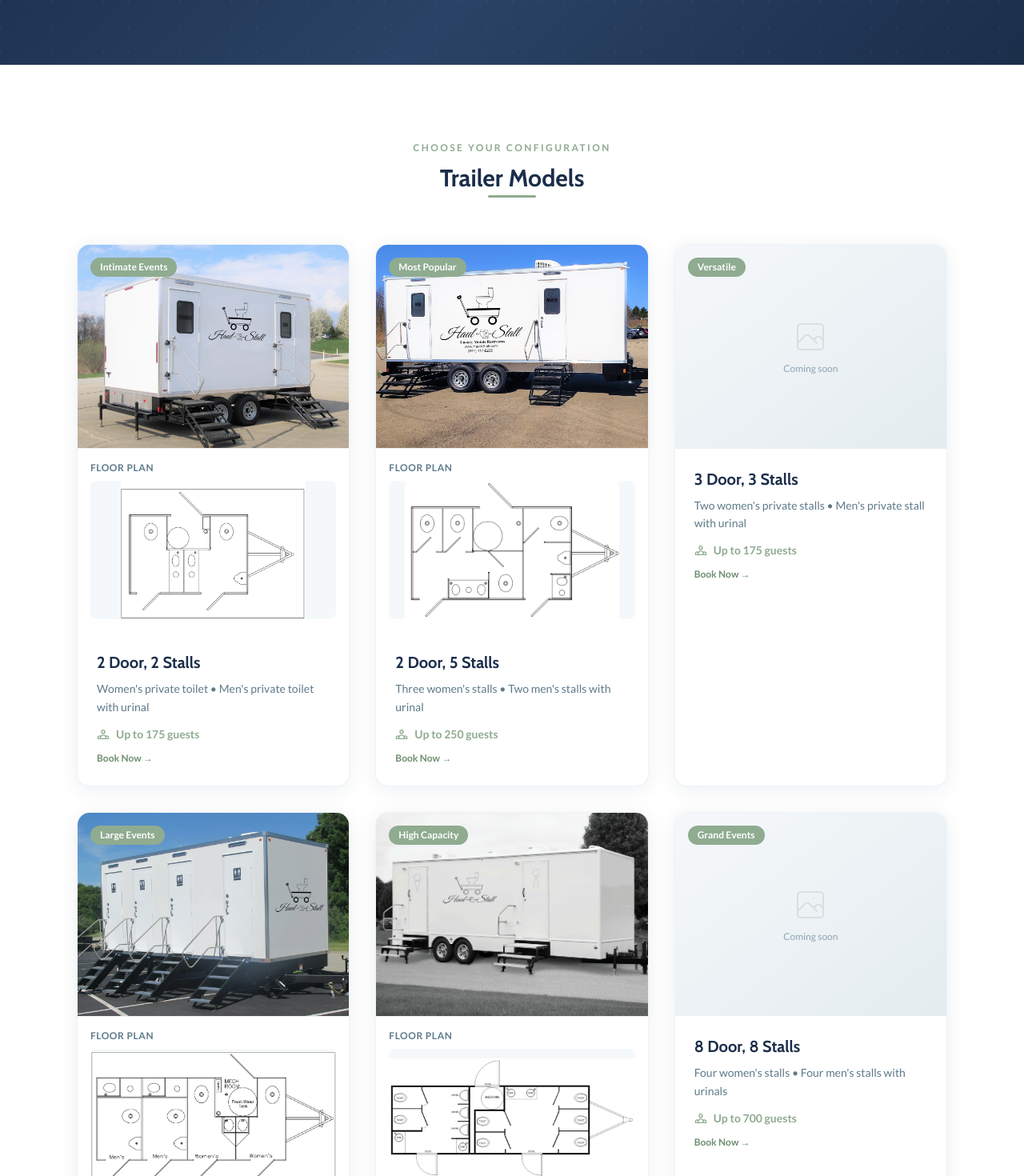
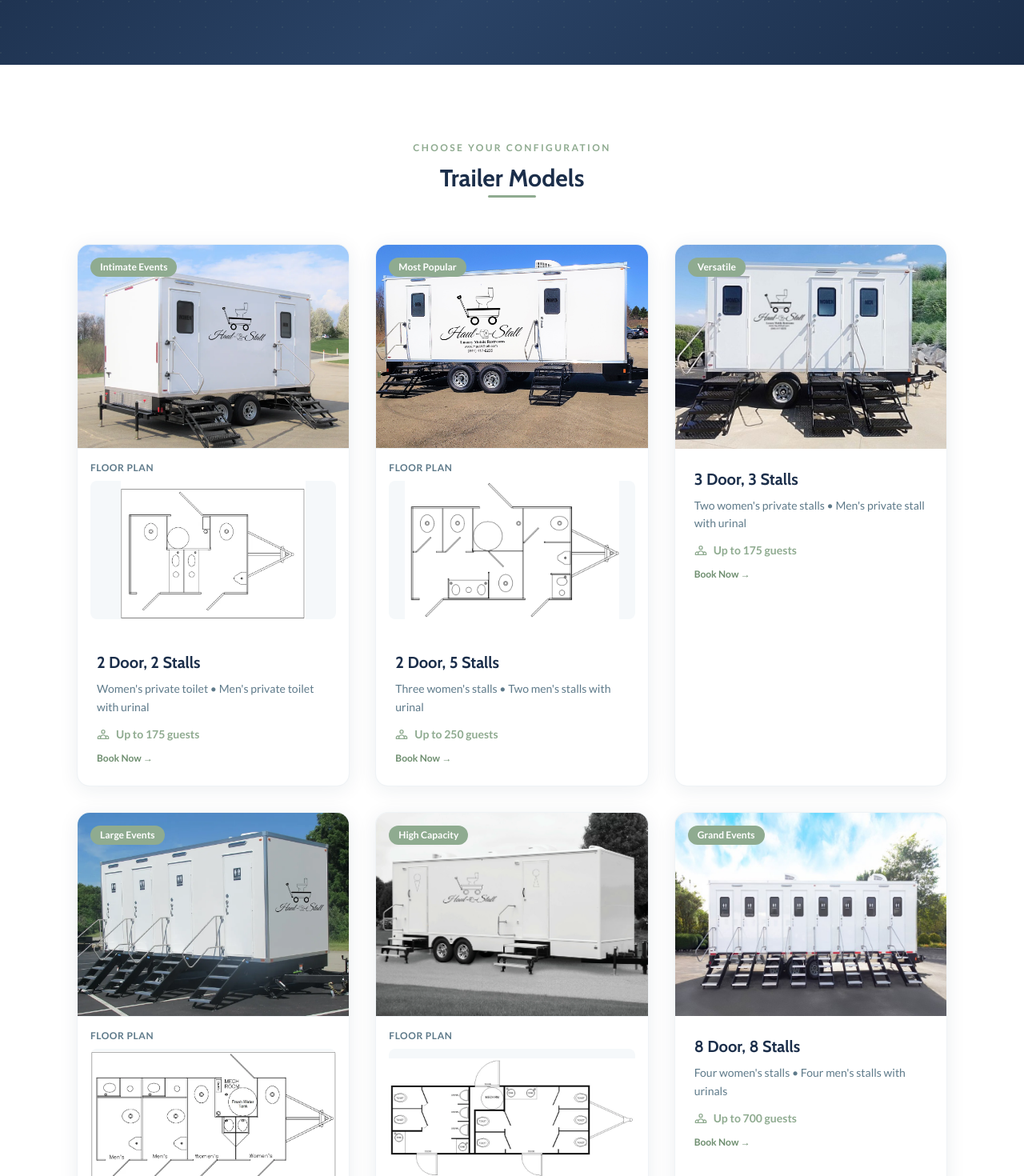
Before and after one commit to LanceBisesar/Haulastall, a Next.js app: page /gallery in a window 1280 px wide. Shown: the part 296-1766 px from the top of the page at 80% size. Built offline with nearby package versions, Linux system fonts and the light colour scheme.

Commit message:
Add exterior photos for 3-door and 8-door trailer models
https://claude.ai/code/session_0135kwff2nChVdP7VNu7fsBV

```diff
--- a/src/app/gallery/page.tsx
+++ b/src/app/gallery/page.tsx
@@ -33,6 +33,7 @@ const trailerModels = [
     config: "Two women's private stalls • Men's private stall with urinal",
     capacity: "Up to 175 guests",
     tag: "Versatile",
+    image: "/3-stall-3-door.jpg",
   },
   {
     name: "4 Door, 4 Stalls",
@@ -58,6 +59,7 @@ const trailerModels = [
     config: "Four women's stalls • Four men's stalls with urinals",
     capacity: "Up to 700 guests",
     tag: "Grand Events",
+    image: "/8-stall-8-door.jpg",
   },
 ];
 
```
Also changed, not shown: public/3-stall-3-door.jpg (added), public/8-stall-8-door.jpg (added).
